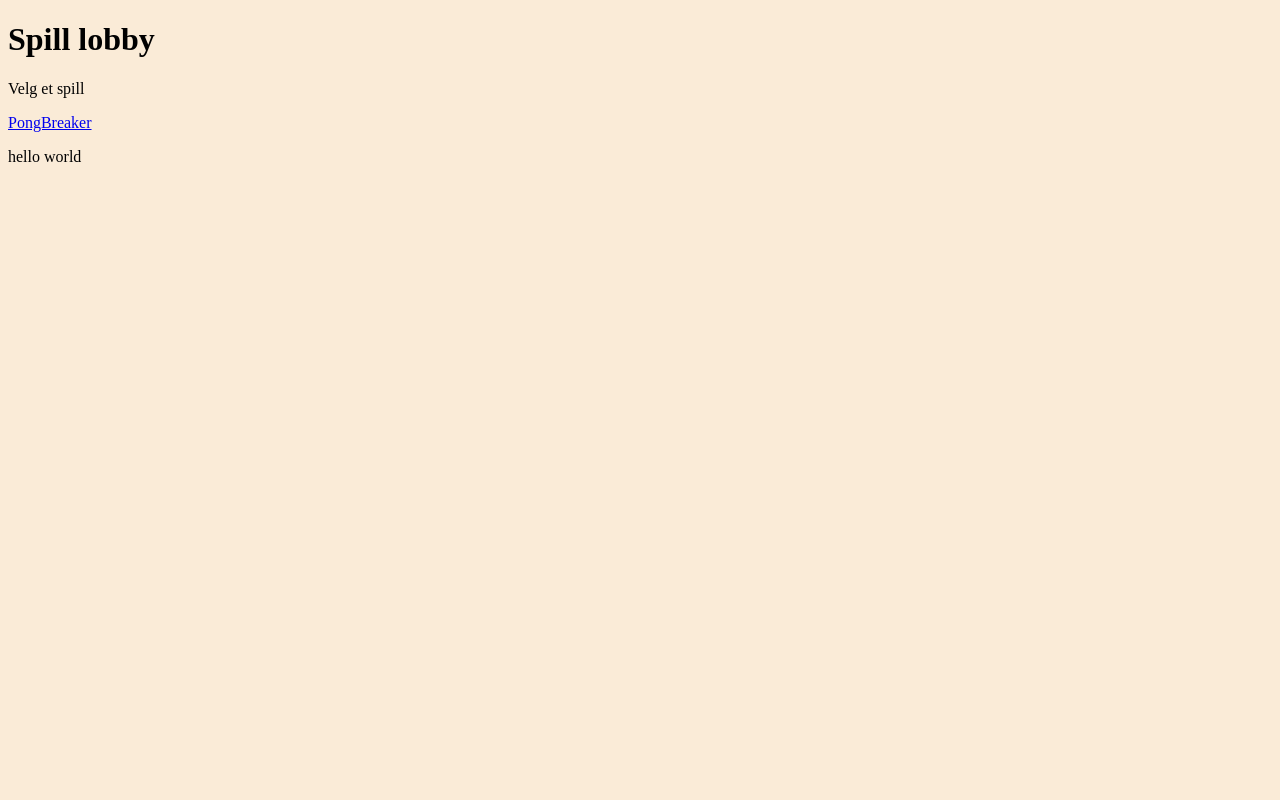
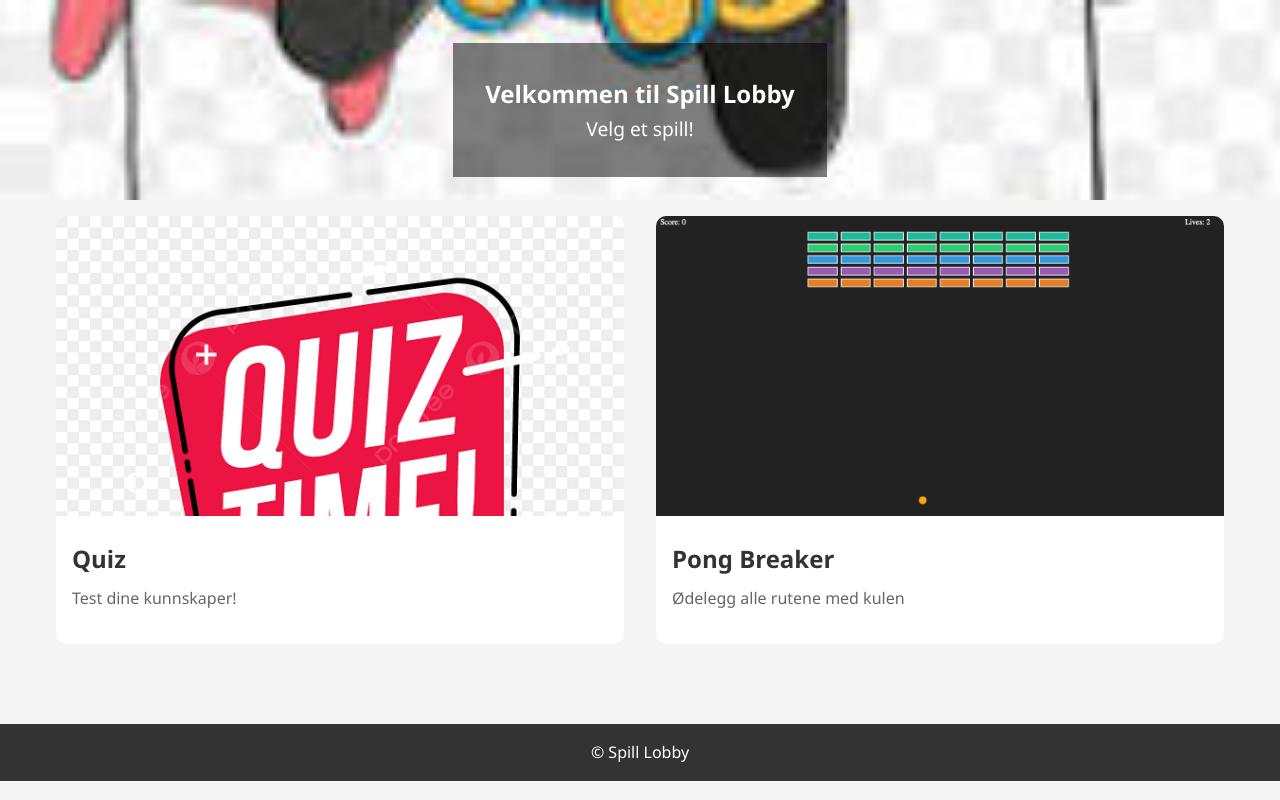
Before and after one commit to h671444/dat191, a plain HTML site: page index.html in a window 1280 px wide. Drawn offline with Linux system fonts and the light colour scheme.

Commit message:
Mulig å klikke inn på spillene på hele bildet

```diff
--- a/css/style.css
+++ b/css/style.css
@@ -1,11 +1,111 @@
+*{
+    margin: 0;
+    padding: 0;
+    box-sizing: border-box;
+
+}
 body {
-    background-color: antiquewhite;
+    font-family: 'Segoe UI', Tahoma, Geneva, Verdana, sans-serif;
+    background-color: #f5f5f5;
+    line-height: 1.6;
+    color: #333;
+}
+a{
+    text-decoration: none;
+    color: inherit;
+}
+.hero{
+    position: relative;
+    top: 0;
+    width: 100%;
+    height: 200px;
+    background: url('../css/images/Games.jpeg') no-repeat center center/cover;
+    display: flex;
+    align-items: center;
+    justify-content: center;
+    padding-top: 20px;
+}
+.hero .overlay{
+    background: rgba(0,0,0,0.5);
+    padding: 2rem;
+    text-align: center;
+    color: #fff;
 }
 
-.titleBox {
+.hero h1{
+    font-size: 1.5rem;
+}
+.hero p{
+    font-size: 1.2rem;
+}
+
+.container {
+    max-width: 1200px;
+    margin: 1rem auto;
+    padding: 0 1rem;
 
 }
 
-.gameChoices {
+.game-cards{
+
+    display: grid;
+    grid-template-columns: repeat(auto-fit, minmax(280px, 1fr));
+    gap: 2rem;
+    margin-top: 1rem;
+}
+.game-card{
+    background: #fff;
+    border-radius: 10px;
+    overflow: hidden;
+    box-shadow: 0 4px 6px rgba (0,0,0,0.1);
+    transition: transform 0.3 ease, box-shadow 0.3 ease;
+}
+.game-card:hover{
+    transform: translateY(-5px);
+    box-shadow: 0 6px 10px rgba (0,0,0,0.15);
+}
+.game-card img{
+    width: 100%;
+    height: 300px;
+    object-fit: cover;
+    object-position: top;
+}
+.game-info{
+    padding: 1rem;
+}
+
+.game-info h2{
+    margin-bottom: 0.5rem;
+    font-size: 1.5rem;
+}
+
+.game-info p {
+    margin-bottom: 1rem;
+    color: #666;
+}
+
+.btn{
+    display: inline-block;
+    background: #1e90ff;
+    color: #fff;
+    padding: 0.5rem 1rem;
+    border-radius: 5px;
+    transition: background 0.3s ease;
 
 }
+.btn:hover{
+    background: #0d6efd;
+}
+
+.btn.disabled{
+    background: #ccc;
+    pointer-events: none;
+}
+
+footer{
+    text-align: center;
+    padding: 1rem 0;
+    background: #333;
+    color: #fff;
+    margin-top: 5rem;
+}
--- a/index.html
+++ b/index.html
@@ -1,24 +1,50 @@
 <!DOCTYPE html>
 <html>
     <head>
-        <title>Game hub</title>
+        <title>Game hub - Spill lobby</title>
         <link rel="stylesheet" href="css/style.css">
     </head>
     <body>
+        <header class = "hero">
+            <div class = "overlay">
+                <h1>Velkommen til Spill Lobby</h1>
+                <p> Velg et spill!</p>
+            </div>
+        </header>
 
-        <div>
-            <div class="titleBox">
-                <h1>Spill lobby</h1>
-            </div>
-            <div class="gameChoices">
-                <p>Velg et spill</p>
+        <main class = "container">
+            <section class = "game-cards">
+                <article class = "game-card">
+                    <a href="games/placeholder.txt">
+                    <img src ="css/images/Quiz1.jpg" alt= "Quiz Game">
+                    <div class = "game-info">
+                        <h2> Quiz</h2>
+                        <p>Test dine kunnskaper!</p>
 
-                <a href = "games/PongBreaker/PongBreaker.html">PongBreaker</a>
+                    </div>
+                </a>
+                </article>
 
-            </div>
-            <p>hello world</p>
-        </div>
+                <article class = "game-card">
+                    <a href = "games/PongBreaker/PongBreaker.html">
+                    <img src = "css/images/Pong.png" alt = "PongBreaker">
 
-        <script></script>
+                    <div class ="game-info">
+                        <h2>Pong Breaker</h2>
+                        <p>Ødelegg alle rutene med kulen</p>
+
+                    </div>
+                </a>
+                </article>
+            </section>
+        </main>
+
+
+        <footer>
+            <p>&copy; Spill Lobby</p>
+
+        </footer>
+
+
     </body>
 </html>
```
Also changed, not shown: css/images/Games.jpeg (added), css/images/Pong.png (added), css/images/Quiz.png (added), css/images/Quiz1.jpg (added), 3 other files.
